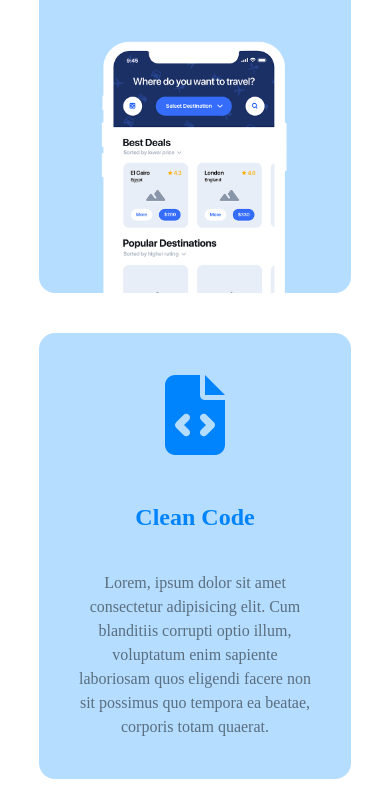
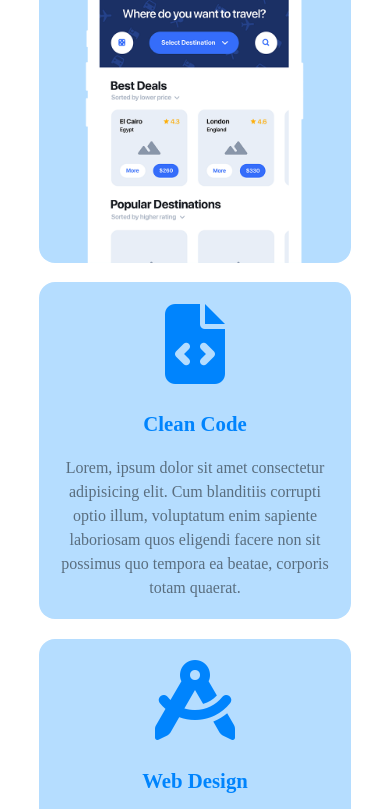
Before and after one commit to MicheleFranciolapilla/htmlcss-responsive-layout, a plain HTML site: page index.html in a window 390 px wide. Shown: the part 559-1368 px from the top of the page. Drawn offline with Linux system fonts and the light colour scheme.

Commit message:
Sezione 1 (cards), mobile, ottimizzata

```diff
--- a/assets/css/style.css
+++ b/assets/css/style.css
@@ -10,7 +10,7 @@
 --main_margin_tab: 5vw;
 --main_margin_lap: 10vw;
 --main_margin_desk: 20vw;
---section_flex_gap: 2.5rem;
+--section_flex_gap: 5vw;
 
 /******************************/
 
@@ -28,6 +28,9 @@
     color: white;
 }
 
+.b_rad_1{
+    border-radius: 1rem;
+}
 /****************************/
 
 /* Settore "HEADER" e "NAV"*/
@@ -67,24 +70,23 @@ nav{
 
 /* Settore "Section */
 #section_1{
-    margin-top: calc(2 * var(--header_height));
-    margin-bottom: calc(2 * var(--header_height));
+    margin: calc(2 * var(--header_height)) 0;
     padding: 0 var(--main_margin_mob);
     gap: var(--section_flex_gap);
 }
 
-#section_1 > .s_1_card, #section_1 > #s_1_wide_card{
+#section_1 .s_1_card, #section_1 > #s_1_wide_card{
+    display: flex;
+    flex-direction: column;
+    justify-content: space-between;
+    align-items: center;
+    gap: var(--section_flex_gap);
     background-color: var(--s_1_cards_color);
-    border-radius: 1rem;
     padding: var(--section_flex_gap);
 }
 
-#section_1 > #s_1_wide_card > img{
-    width: 100%;
-}
-
 .s_1_card > a{
-    font-size: 1.5rem;
+    font-size: 1.3rem;
     font-weight: 600;
     color: var(--s_1_icon_color);
 }
@@ -92,7 +94,6 @@ nav{
 .s_1_card .btn_normal{
     color: white;
     background-color: var(--s_1_icon_color);
-    margin: var(--section_flex_gap) 0;
 }
 
 .s_1_icon{
@@ -102,7 +103,6 @@ nav{
 }
 
 .s_1_card > p{
-    margin-top: var(--section_flex_gap);
     line-height: 1.5rem;
     color: #5A6E7F;
 }
@@ -115,6 +115,19 @@ nav{
     header, #section_1{
         padding: 0 var(--main_margin_tab);
     }
+
+    #section_1{
+        flex-flow: row wrap;
+    }
+
+    /* #section_1 > #s_1_wide_card{
+        flex-basis: ;
+    } */
+
+    /* #section_1 > .s_1_card{
+        flex-basis: calc(100% / 3);
+    } */
+
 }
 /**************************/
 
--- a/index.html
+++ b/index.html
@@ -51,7 +51,7 @@
 
     <main>
         <section id="section_1" class="d_flex flex_column center_text">
-            <div id="s_1_wide_card" class="d_flex flex_column" style="padding-bottom: 0;">
+            <div id="s_1_wide_card" class="b_rad_1" style="padding-bottom: 0;">
                 <div class="s_1_card">
                     <a href="#" class="reset_decor">Get a demo application</a>
                     <p>
@@ -59,13 +59,13 @@
                     </p>
                     <a href="#" class="reset_decor d_ib btn_normal btn_pill">
                         <i class="fa-brands fa-apple"></i>
-                        <span> App Store</span>
+                        App Store
                     </a>
                 </div>
-                <img src="assets/img/phone.png" alt="phone image">
+                <img src="assets/img/phone.png" alt="phone image" width="100%">
             </div>
             <!-- Card nr 2 -->
-            <div class="s_1_card">
+            <div class="s_1_card b_rad_1">
                 <a href="#" class="reset_decor">
                     <span class="s_1_icon">
                         <i class="fa-solid fa-file-code"></i>
@@ -77,36 +77,36 @@
                 </p>
             </div>
             <!-- Card nr 3 -->
-            <div class="s_1_card">
+            <div class="s_1_card b_rad_1">
                 <a href="#" class="reset_decor">
                     <span class="s_1_icon">
                         <i class="fa-solid fa-compass-drafting"></i>
                     </span>
-                    <span>Clean Code</span>
+                    <span>Web Design</span>
                 </a>
                 <p>
                    Lorem ipsum dolor sit amet, consectetur adipisicing elit. A distinctio officiis vel ipsam? Odit repellendus est rem perferendis? Dolor molestiae quam eius, earum eum veritatis sequi. Officia totam blanditiis tenetur!
                 </p>
             </div>
             <!-- Card nr 4 -->
-            <div class="s_1_card">
+            <div class="s_1_card b_rad_1">
                 <a href="#" class="reset_decor">
                     <span class="s_1_icon">
                         <i class="fa-solid fa-laptop-code"></i>
                     </span>
-                    <span>Clean Code</span>
+                    <span>Development</span>
                 </a>
                 <p>
                     Lorem ipsum dolor sit amet consectetur adipisicing elit. Esse, sunt expedita deserunt impedit, maxime, aliquam fugit at inventore repudiandae iusto consequuntur odit tempora accusamus exercitationem magnam aperiam nisi cupiditate possimus.
                 </p>
             </div>
             <!-- Card nr 5 -->
-            <div class="s_1_card">
+            <div class="s_1_card b_rad_1">
                 <a href="#" class="reset_decor">
                     <span class="s_1_icon">
                         <i class="fa-solid fa-bullhorn"></i>
                     </span>
-                    <span>Clean Code</span>
+                    <span>Branding</span>
                 </a>
                 <p>
                    Lorem ipsum dolor sit amet consectetur adipisicing elit. Recusandae, unde dicta? Architecto consequatur dolores soluta, aliquam expedita eveniet ut alias quibusdam ipsum possimus voluptatem, natus nesciunt culpa iusto deserunt maiores.
```
